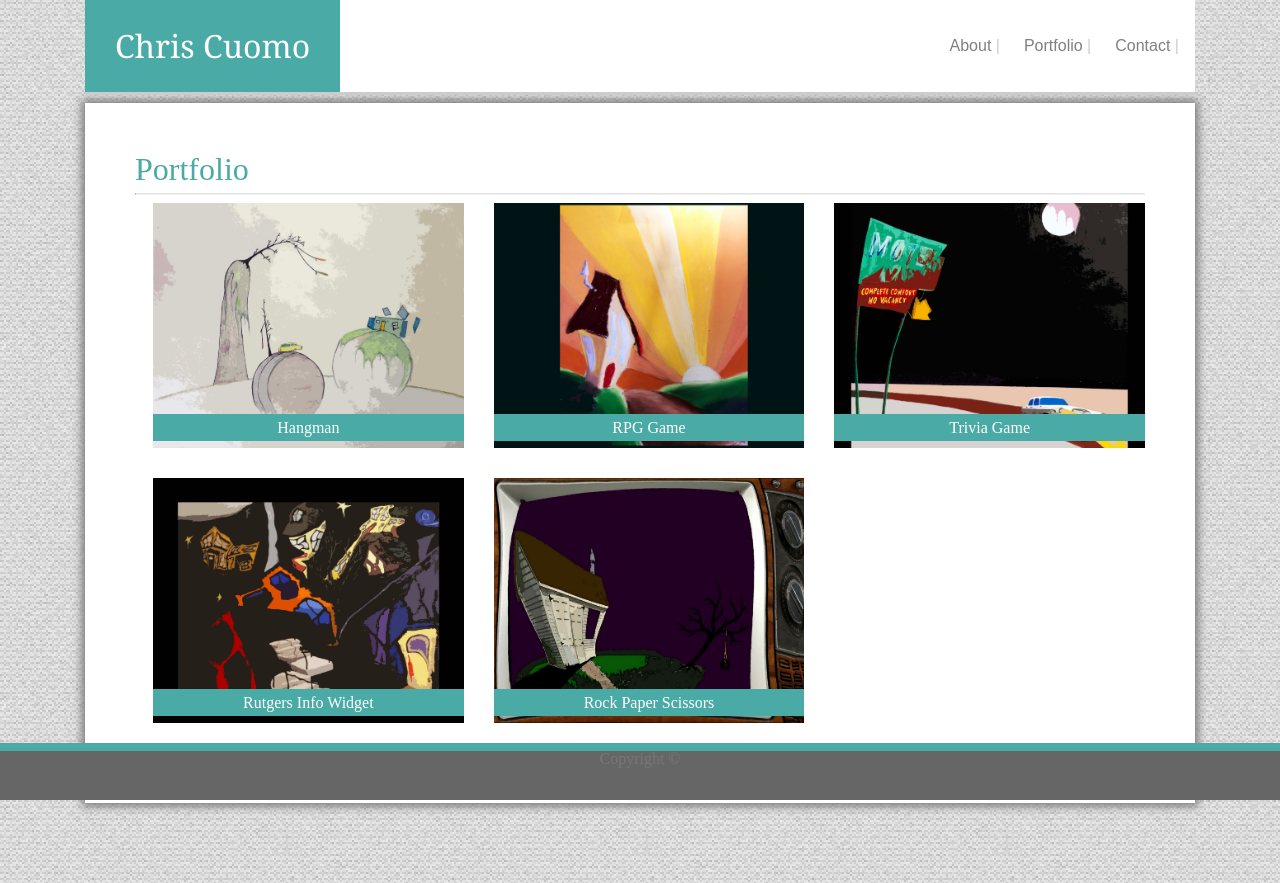
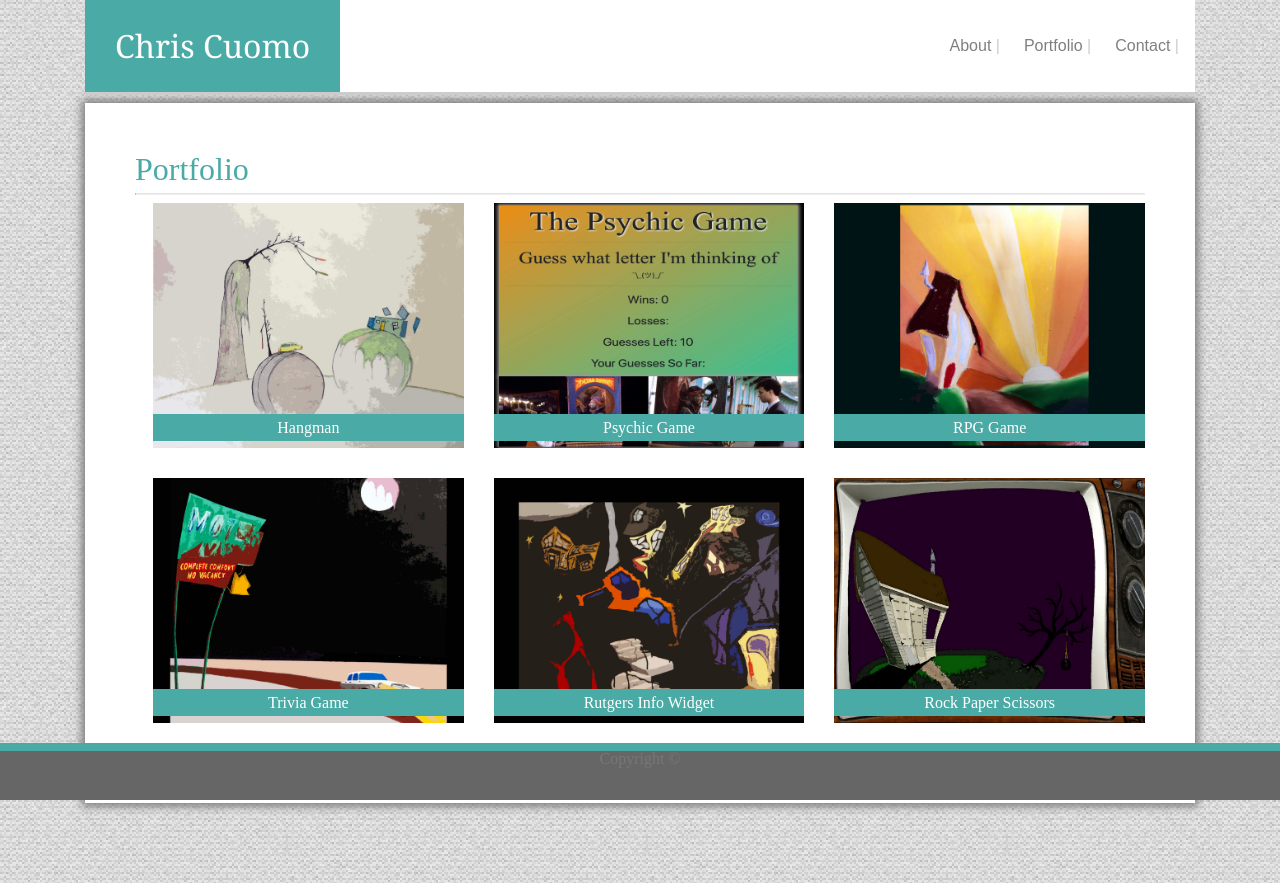
Before and after one commit to weatherfields/Bootstrap-Portfolio, a plain HTML site: page portfolio.html in a window 1280 px wide. Drawn offline with nearby package versions, Linux system fonts and the light colour scheme.

Commit message:
added Psychic Game

```diff
--- a/portfolio.html
+++ b/portfolio.html
@@ -61,6 +61,13 @@
         </li>
         </div> <!-- column close -->
         <div class="col-md-4 img-fluid">
+            <li>
+                <a href="https://weatherfields.github.io/Psychic-Game/" target="_blank" rel="noopener noreferrer"><img src="assets/images/Psychic-Game.jpg" width="100%" alt="Psychic-Game">
+                    <div class="portfolionames">Psychic Game</div>
+                </a>
+            </li>
+            </div> <!-- column close -->
+        <div class="col-md-4 img-fluid">
         <li>
             <a><img src="assets/images/sunnyhouse.jpg" width="100%" alt="sunnyhouse">
                 <div class="portfolionames">RPG Game</div>
```
Also changed, not shown: assets/images/Psychic-Game.jpg (added).
